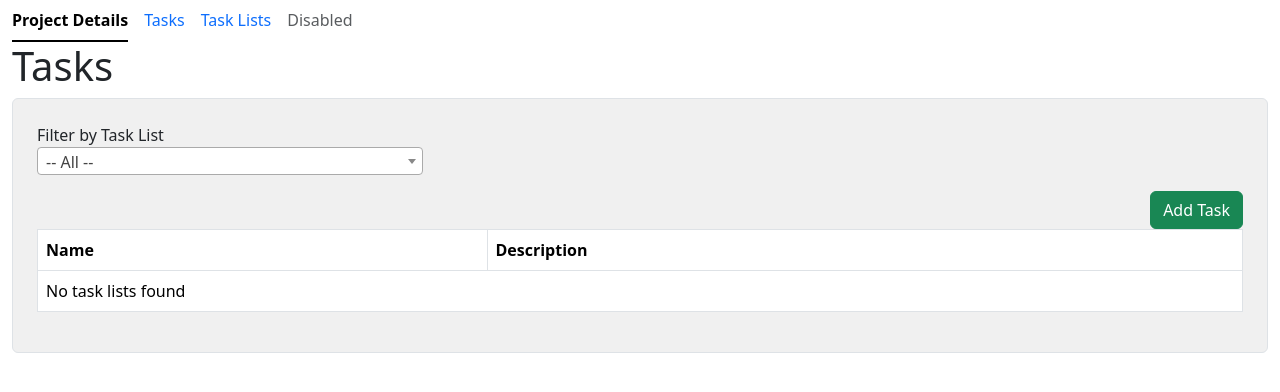
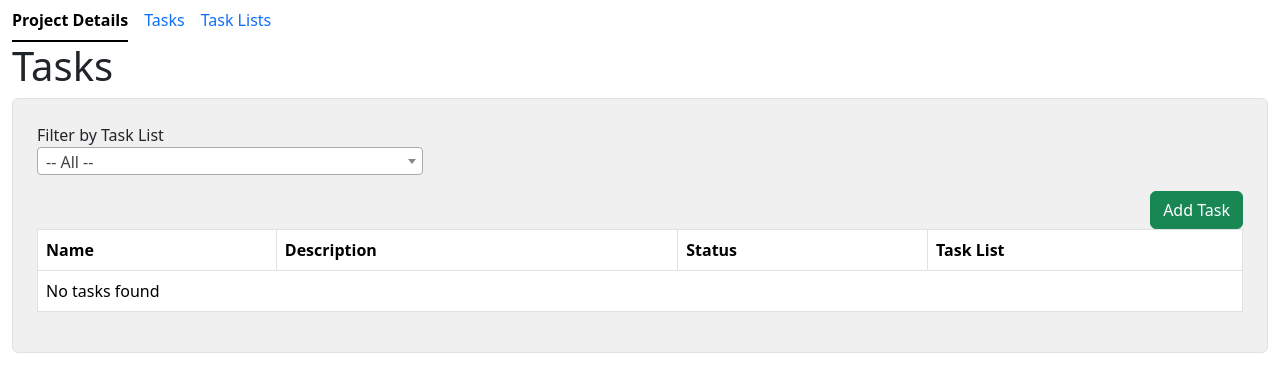
Before and after one commit to Mikew1999/Project_Planner, a Django app: template Projects/templates/Projects/project.html in a window 1280 px wide. Shown: the top 392 px of the page. Run offline with Django 5.2, Linux system fonts and the light colour scheme; the template is opened without the code that fills it: values that come from a table or form of the project are taken from there, others are empty; data comes from the database, SQL or seed files in the repository; both versions use the stored data as it was after the commit; parts of the project's set-up code (start-up, migrations or seed data) failed here and were passed over; some libraries are stand-ins or nearby versions; some web fonts are replaced.

Commit message:
started setting up tasks models and views

```diff
--- a/Projects/templates/Projects/project.html
+++ b/Projects/templates/Projects/project.html
@@ -49,10 +49,6 @@
             </a>
         </li>
 
-        <li class="nav-item" role="presentation">
-            <a class="nav-link disabled" aria-disabled="true">Disabled</a>
-        </li>
-
     </ul>
 
     <div class="tab-content" id="myTabContent">
@@ -87,11 +83,13 @@
                     <thead>
                         <th>Name</th>
                         <th>Description</th>
+                        <th>Status</th>
+                        <th>Task List</th>
                     </thead>
                     <tbody>
                         <tr>
-                            <td colspan="2">
-                                No task lists found
+                            <td colspan="4">
+                                No tasks found
                             </td>
                         </tr>
                     </tbody>
@@ -122,10 +120,6 @@
                     </tbody>
                 </table>
             </div>
-        </div>
-
-        <div class="tab-pane fade" id="disabled-tab-pane" role="tabpanel" aria-labelledby="disabled-tab" tabindex="0">
-
         </div>
 
       </div>
@@ -199,9 +193,11 @@
 
 <script type="module">
     import { get_task_lists } from "{% static 'js/tasks/task_lists.js' %}";
+    import { get_tasks } from "{% static 'js/tasks/tasks.js' %}";
 
     $(document).ready(function() {
         get_task_lists();
+        get_tasks();
         $('#task_list_dropdown').select2();
     });
 </script>
--- a/Tasks/task_list_manager.py
+++ b/Tasks/task_list_manager.py
@@ -75,8 +75,3 @@ def modify_task_list(project_id: int = 0, task_list_id: int = 0, name: str = "",
     result.message = "Success"
 
     return result
-
-
-def find_tasks(task_list_id: int = 0) -> DefaultResult:
-    result = DefaultResult(data = {})
-    return result
--- a/Tasks/urls.py
+++ b/Tasks/urls.py
@@ -5,5 +5,6 @@ app_name = "Tasks"
 
 urlpatterns = [
     path("return_task_lists", views.return_task_lists, name="return_task_lists"),
-    path("edit_task_list", views.edit_task_list, name="edit_task_list")
+    path("edit_task_list", views.edit_task_list, name="edit_task_list"),
+    path("return_tasks", views.return_tasks, name="return_tasks")
 ]
--- a/static/js/tasks/task_lists.js
+++ b/static/js/tasks/task_lists.js
@@ -14,7 +14,7 @@ export function setup_task_list_dropdown() {
 
 export function get_task_lists() {
     if (typeof task_list_table !== 'undefined') {
-        $('#task_list_table').DataTable.Destroy();
+        task_list_table.destroy();
         task_list_table = undefined;
     }
 
@@ -78,9 +78,9 @@ function edit_task_list(name, descr, color) {
         cache: false,
         data: {
             'task_list_id': $('#task_list_id').val(),
-            'task_list_name': $('#task_list_name').val().trim(),
-            'task_list_colour': $('#task_list_colour').val(),
-            'task_list_descr': $('#task_list_descr').val().trim(),
+            'task_list_name': name,
+            'task_list_colour': color,
+            'task_list_descr': descr,
             'csrfmiddlewaretoken': getCookie("csrftoken")
         },
         dataType: "json",
--- /dev/null
+++ b/static/js/tasks/tasks.js
@@ -0,0 +1,34 @@
+import { getCookie, handle_errors } from '../main.js';
+
+let tasks_table;
+
+export function get_tasks() {
+    if (typeof tasks_table !== 'undefined') {
+        tasks_table.destroy();
+        tasks_table = undefined;
+    }
+
+    tasks_table = $('#tasks_table').DataTable({
+        ajax: {
+            url: '/Tasks/return_tasks',
+            method: 'POST',
+            cache: false,
+            data: {
+                project_id: 2,
+                task_list_id: $('#task_list_dropdown').val(),
+                'csrfmiddlewaretoken': getCookie("csrftoken")
+            }
+        },
+        paging: true,
+        serverside: false,
+        searching: false,
+        ordering: true,
+        pageLength: 10,
+        columns: [
+            { data: 'name' },
+            { data: 'descr' },
+            { data: 'Status' },
+            { data: 'Task List' }
+        ]
+    })
+}
```
Also changed, not shown: Tasks/models.py (+12 -0 lines), Tasks/task_manager.py (+10 -1 lines), Tasks/views.py (+19 -8 lines), notes.txt (+16 -12 lines), db.sqlite3.
